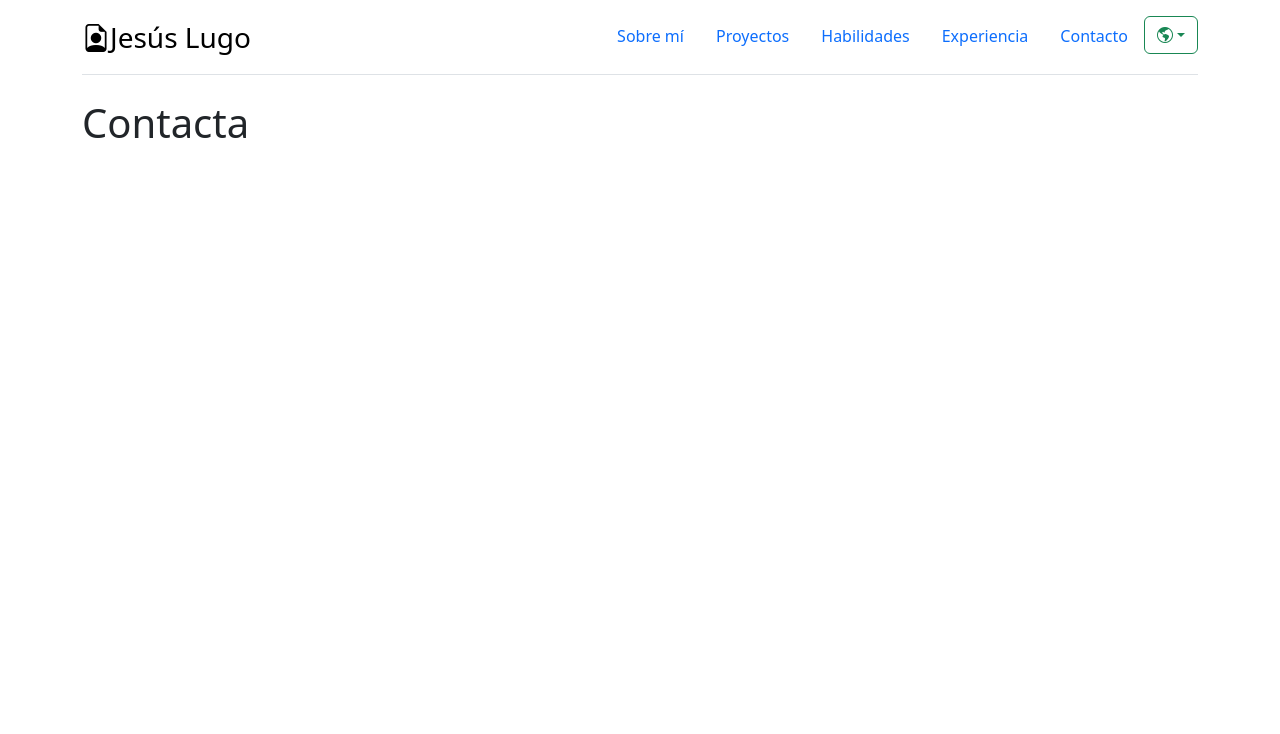
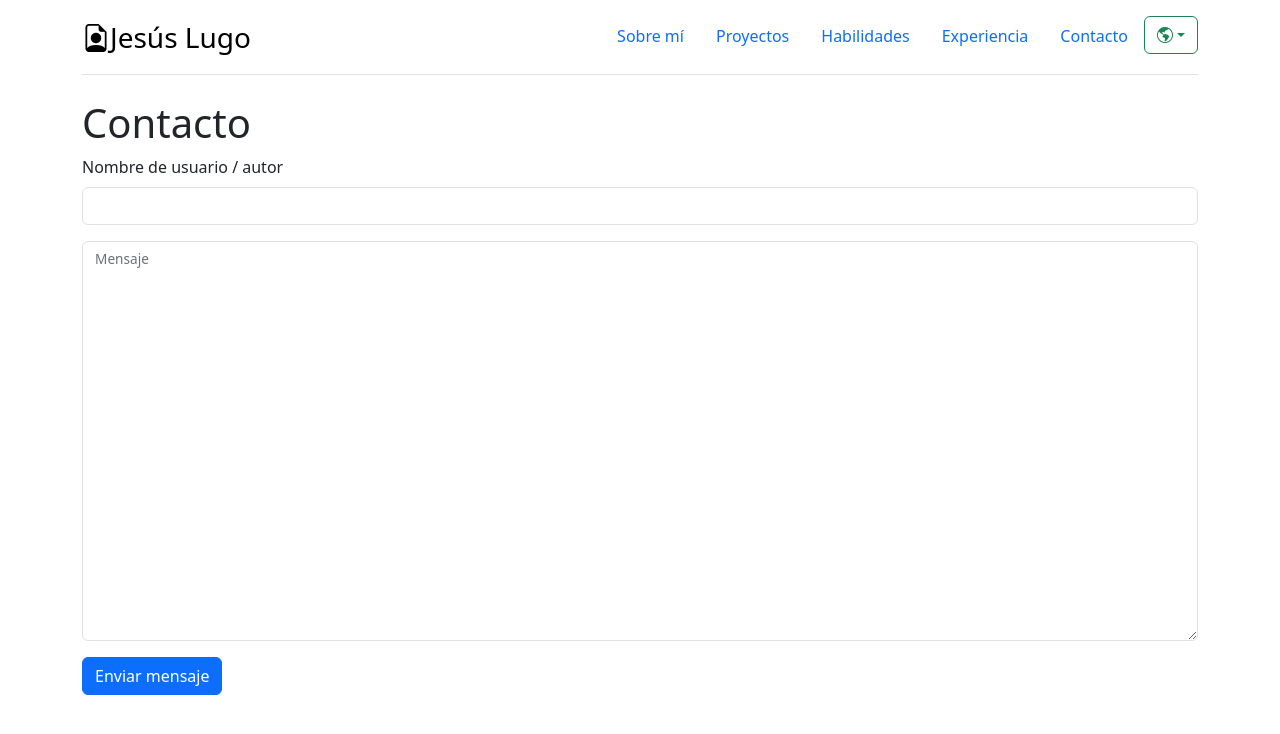
Before and after one commit to dbetancorfp/portfolio, a Vue app: page /contact in a window 1280 px wide. Shown: the top 734 px of the page. Built offline with nearby package versions, Linux system fonts and the light colour scheme.

Commit message:
Se adelanta apartado de contacto (No sirve)

```diff
--- a/package.json
+++ b/package.json
@@ -12,6 +12,7 @@
     "axios": "^1.7.8",
     "bootstrap": "^5.3.3",
     "bootstrap-icons": "^1.11.3",
+    "firebase": "^11.0.2",
     "vue": "^3.5.12",
     "vue-i18n": "^10.0.4",
     "vue-router": "^4.4.5"
--- a/src/components/Contact.vue
+++ b/src/components/Contact.vue
@@ -1,5 +1,33 @@
+<script setup>
+  import { useI18n } from "vue-i18n";
+  import DBConnection from "../firebase.js";
+
+  const { locale, t } = useI18n();
+//   const dbconnection = DBConnection();
+
+//   function sendMessage() {
+//     const data = {
+//         "author": document.getElementById("username").value,
+//         "message": document.getElementById("message").value
+//     };
+
+//     dbconnection.addFile(data);
+//   }
+</script>
+
 <template>
     <section id="contact">
-        <h1>Contacta</h1>
+        <h1>{{ $t("contact") }}</h1>
+        <form>
+            <div class="mb-3">
+                <label for="username" class="form-label">{{ $t("contact-page.username-label") }}</label>
+                <input type="text" class="form-control" id="username">
+            </div>
+            <div class="form-floating">
+                <textarea class="form-control" id="message" style="height: 400px;"></textarea>
+                <label for="message">{{ $t("contact-page.message-label") }}</label>
+            </div>
+            <button type="submit" class="btn btn-primary mt-3" v-on:click="sendMessage()">{{ $t("contact-page.submit") }}</button>
+        </form>
     </section>
 </template>
--- /dev/null
+++ b/src/firebase.js
@@ -0,0 +1,37 @@
+// Import the functions you need from the SDKs you need
+import { initializeApp } from "firebase/app";
+import { getFirestore, collection, addDoc } from "firebase/firestore";
+// TODO: Add SDKs for Firebase products that you want to use
+// https://firebase.google.com/docs/web/setup#available-libraries
+
+// Your web app's Firebase configuration
+const firebaseConfig = {
+  apiKey: "AIzaSyAeOBpU0NSzc1jxgjMi_EO0aj7UMqUkCwA",
+  authDomain: "dew-portafolio.firebaseapp.com",
+  projectId: "dew-portafolio",
+  storageBucket: "dew-portafolio.firebasestorage.app",
+  messagingSenderId: "190288474147",
+  appId: "1:190288474147:web:32210a1231ff8f6a31c196"
+};
+
+// Initialize Firebase
+const app = initializeApp(firebaseConfig);
+
+// Connect with Firebase database
+const db = getFirestore(app);
+
+export default class DBConnection {
+    constructor() {
+        this.messagesCollection = collection(db, "messages");
+    }
+
+    async addFile(data) {
+        try {
+            const docRef = await addDoc(this.messagesCollection, data);
+            console.log("Documento escrito con ID: ", docRef.id);
+            return docRef.id;
+        } catch (e) {
+            console.error("Error añadiendo registro: ", e)
+        }
+    }
+}
--- a/src/locales/en.json
+++ b/src/locales/en.json
@@ -51,5 +51,10 @@
     "experience-page": {
         "description": "Below you can find my resume. You can also download it by clicking on the 'Download' button",
         "download": "Download"
+    },
+    "contact-page": {
+        "username-label": "Username / Author",
+        "message-label": "Message",
+        "submit": "Send message"
     }
 }
--- a/src/locales/es.json
+++ b/src/locales/es.json
@@ -51,5 +51,10 @@
     "experience-page": {
         "description": "A continuación puede encontrar mi currículum vitae. Puede descargarlo también clickando en el botón 'Descargar'",
         "download": "Descargar"
+    },
+    "contact-page": {
+        "username-label": "Nombre de usuario / autor",
+        "message-label": "Mensaje",
+        "submit": "Enviar mensaje"
     }
 }
```
Also changed, not shown: 1 other file (tests, documents, lock files or other folders).
